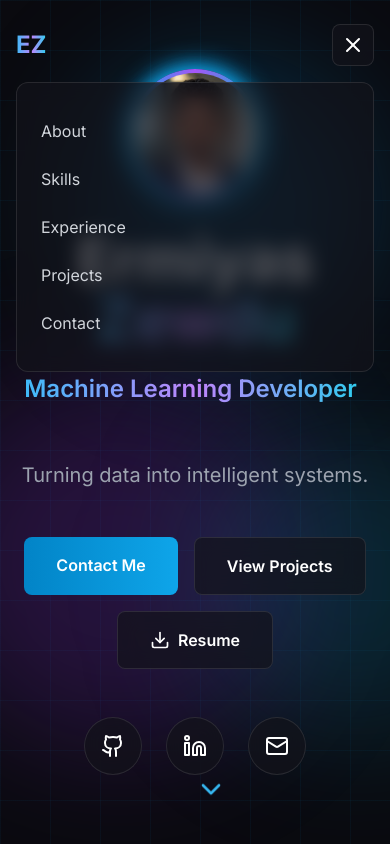
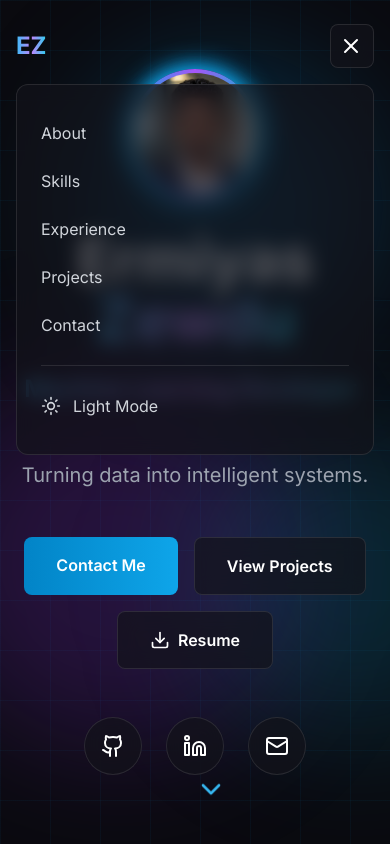
Before and after one commit to ERMIYASZEWDU/ermiyas-portfolio, a React (Vite) app: page / in a window 390 px wide. Both pictures are taken after a click on the button 353 px from the left and 45 px from the top of the page. Shown: the top 844 px of the page. Built offline with nearby package versions, Linux system fonts and the light colour scheme.

Commit message:
Fix dark mode toggle for mobile devices and improve touch responsiveness

```diff
--- a/src/components/Navbar.tsx
+++ b/src/components/Navbar.tsx
@@ -59,7 +59,7 @@ const Navbar = ({ darkMode, setDarkMode }: NavbarProps) => {
             ))}
             <button
               onClick={() => setDarkMode(!darkMode)}
-              className="p-2 rounded-lg glass hover:bg-primary-600/20 transition-colors"
+              className="p-2 rounded-lg glass hover:bg-primary-600/20 transition-colors touch-manipulation active:scale-95"
             >
               {darkMode ? <Sun size={20} /> : <Moon size={20} />}
             </button>
@@ -68,7 +68,7 @@ const Navbar = ({ darkMode, setDarkMode }: NavbarProps) => {
           {/* Mobile Menu Button */}
           <button
             onClick={() => setIsOpen(!isOpen)}
-            className="md:hidden p-2 rounded-lg glass"
+            className="md:hidden p-2 rounded-lg glass touch-manipulation active:scale-95"
           >
             {isOpen ? <X size={24} /> : <Menu size={24} />}
           </button>
@@ -91,6 +91,17 @@ const Navbar = ({ darkMode, setDarkMode }: NavbarProps) => {
                 {link.name}
               </a>
             ))}
+
+            {/* Mobile Dark Mode Toggle */}
+            <div className="pt-4 border-t border-white/10 mt-4">
+              <button
+                onClick={() => setDarkMode(!darkMode)}
+                className="flex items-center gap-3 w-full py-3 text-gray-300 hover:text-primary-400 transition-colors touch-manipulation active:scale-95 active:bg-primary-600/10"
+              >
+                {darkMode ? <Sun size={20} /> : <Moon size={20} />}
+                <span>{darkMode ? 'Light Mode' : 'Dark Mode'}</span>
+              </button>
+            </div>
           </motion.div>
         )}
       </div>
--- a/src/index.css
+++ b/src/index.css
@@ -28,6 +28,26 @@ html:not(.dark) body {
 
 html {
   scroll-behavior: smooth;
+  -webkit-tap-highlight-color: transparent;
+}
+
+/* Mobile touch optimizations */
+button, a {
+  -webkit-tap-highlight-color: transparent;
+  touch-action: manipulation;
+}
+
+/* Prevent zoom on input focus (mobile) */
+input, select, textarea {
+  font-size: 16px;
+}
+
+@media (max-width: 768px) {
+  /* Ensure proper touch targets on mobile */
+  button {
+    min-height: 44px;
+    min-width: 44px;
+  }
 }
 
 /* Custom Scrollbar */
```
